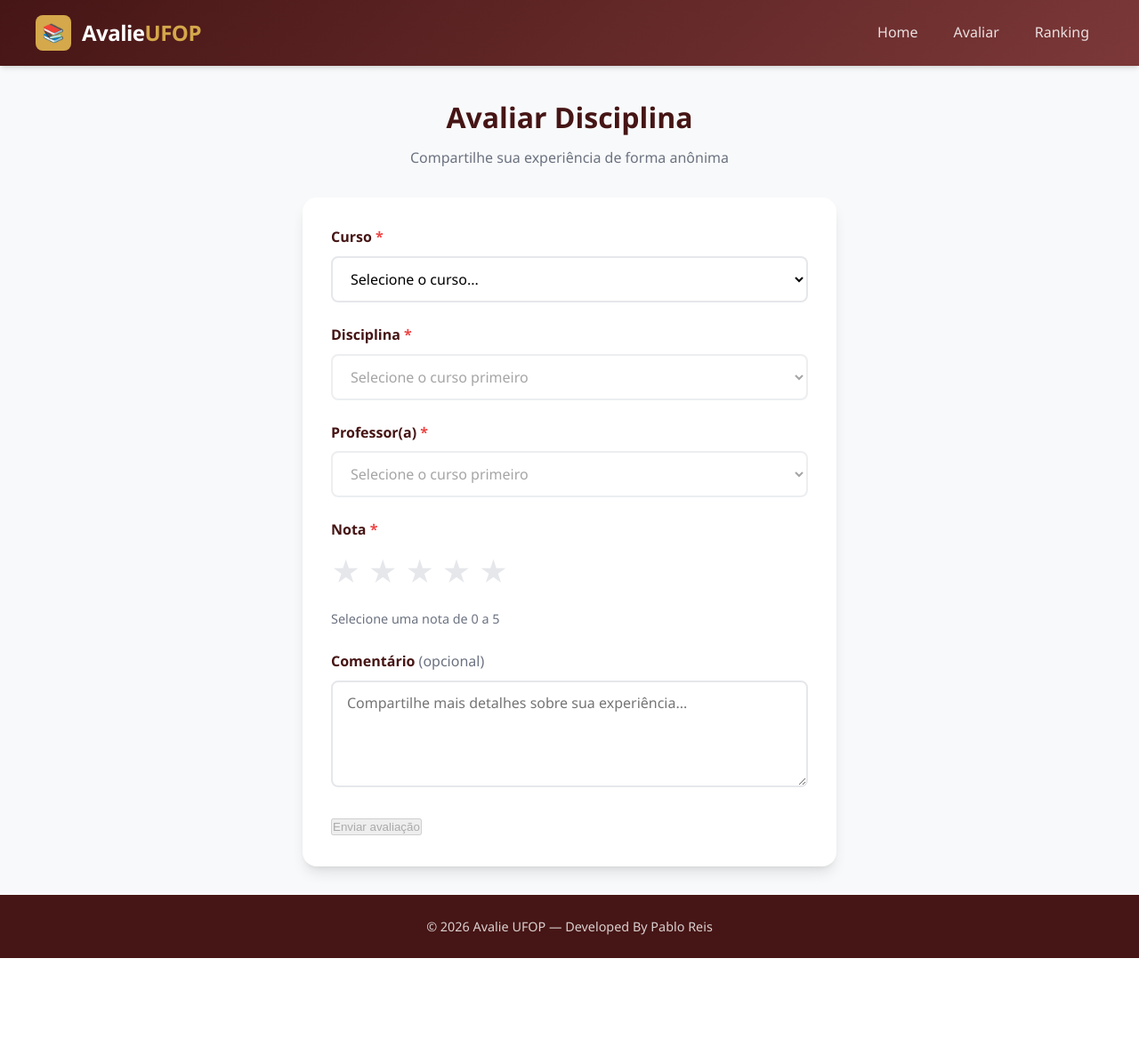
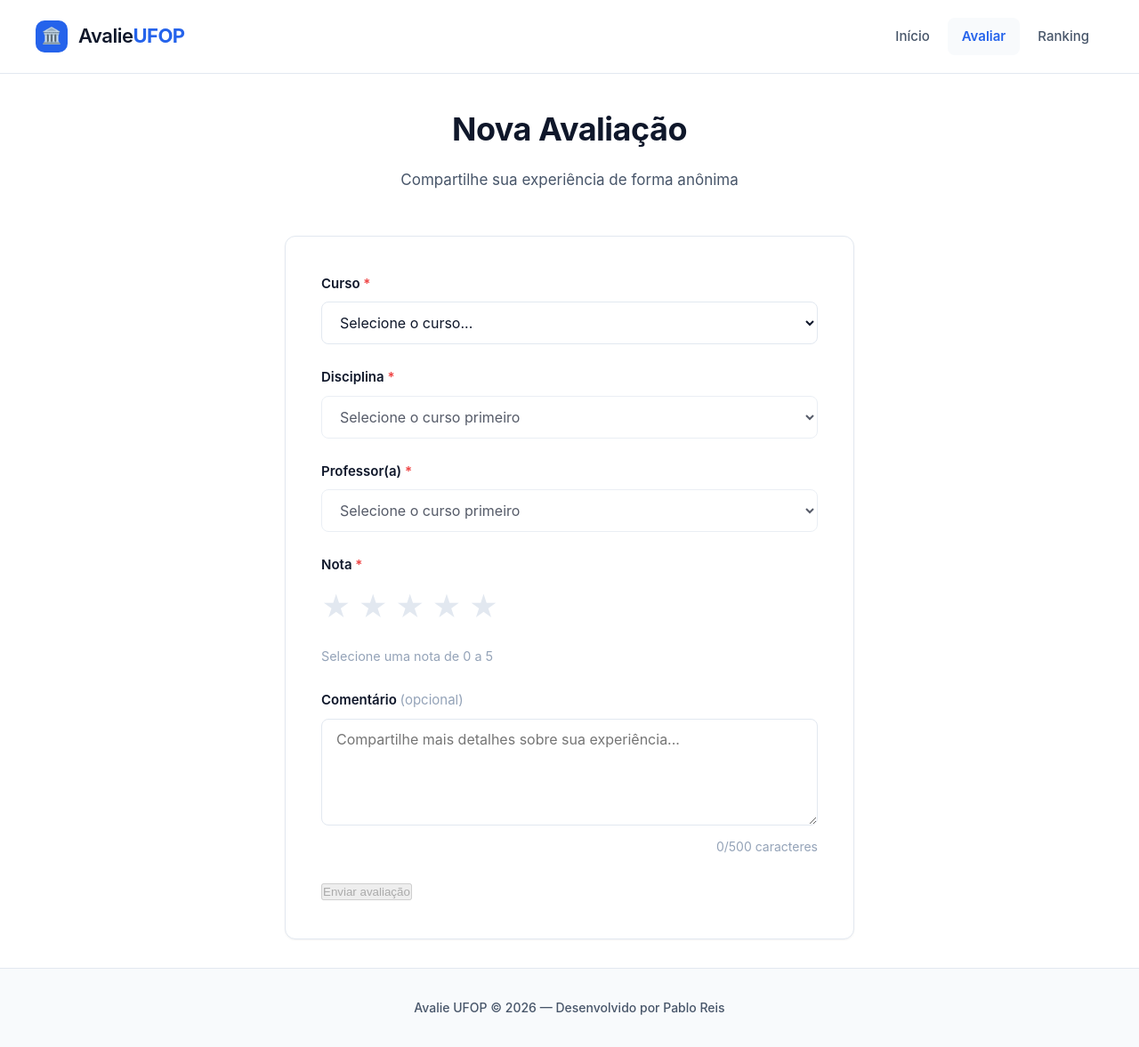
Before and after one commit to pabloreis5/avalie-ufop, a Flask app: page /avaliar in a window 1280 px wide. Shown: the whole page at 89% size. Before the commit the page ends 1077 px from the top, so only its background shows below. Run offline with Flask 3, Linux system fonts and the light colour scheme; data comes from the database, SQL or seed files in the repository.

Commit message:
finalizado - design

```diff
--- a/src/app.py
+++ b/src/app.py
@@ -1,9 +1,10 @@
 import sqlite3
-from flask import Flask, render_template, request, redirect, url_for
-
+from flask import Flask, render_template, request, redirect, url_for, flash
+import secrets
 
 
 app = Flask(__name__)
+app.secret_key = secrets.token_hex(16)
 DATABASE = "app.db"
 
 DISCIPLINAS_SI = [
@@ -86,8 +87,9 @@ def init_db():
             curso_id INTEGER NOT NULL,
             disciplina_id INTEGER NOT NULL,
             professor_id INTEGER NOT NULL,
-            nota INTEGER NOT NULL,
-            comentario TEXT
+            nota INTEGER NOT NULL CHECK(nota >= 0 AND nota <= 5),
+            comentario TEXT,
+            created_at TIMESTAMP DEFAULT CURRENT_TIMESTAMP
         )
     """)
 
@@ -153,7 +155,27 @@ def seed_data():
 
 @app.route("/")
 def index():
-    return render_template("index.html")
+    conn = get_db()
+    cursor = conn.cursor()
+
+    # Estatísticas
+    cursor.execute("SELECT COUNT(*) FROM avaliacao")
+    total_avaliacoes = cursor.fetchone()[0]
+
+    cursor.execute("SELECT COUNT(DISTINCT disciplina_id) FROM avaliacao")
+    disciplinas_avaliadas = cursor.fetchone()[0]
+
+    cursor.execute("SELECT ROUND(AVG(nota), 2) FROM avaliacao")
+    media_geral = cursor.fetchone()[0] or 0
+
+    conn.close()
+
+    return render_template(
+        "index.html",
+        total_avaliacoes=total_avaliacoes,
+        disciplinas_avaliadas=disciplinas_avaliadas,
+        media_geral=media_geral
+    )
 
 @app.route("/avaliar", methods=["GET", "POST"])
 def avaliar():
@@ -172,17 +194,25 @@ def avaliar():
         # Validação obrigatória (não depende do JS)
         if not (curso_id and disciplina_id and professor_id and nota):
             conn.close()
-            # Simples: volta para a página (pode melhorar com flash depois)
+            flash("Por favor, preencha todos os campos obrigatórios.", "error")
             return redirect(url_for("avaliar"))
 
         try:
             nota_int = int(nota)
         except ValueError:
             conn.close()
+            flash("Nota inválida. Selecione uma nota entre 0 e 5.", "error")
             return redirect(url_for("avaliar"))
 
         if nota_int < 0 or nota_int > 5:
             conn.close()
+            flash("Nota inválida. Selecione uma nota entre 0 e 5.", "error")
+            return redirect(url_for("avaliar"))
+
+        # Validação de tamanho do comentário
+        if comentario and len(comentario) > 500:
+            conn.close()
+            flash("O comentário deve ter no máximo 500 caracteres.", "error")
             return redirect(url_for("avaliar"))
 
         cursor.execute("""
@@ -194,6 +224,7 @@ def avaliar():
         conn.commit()
         conn.close()
 
+        flash("Avaliação enviada com sucesso! Obrigado pelo seu feedback.", "success")
         return redirect(url_for("index"))
 
 
--- a/src/static/app.js
+++ b/src/static/app.js
@@ -67,5 +67,25 @@ document.addEventListener("DOMContentLoaded", () => {
     filterByCurso(cursoId);
   });
 
+  // Contador de caracteres para o comentário
+  const comentarioField = document.getElementById("comentario");
+  const charCount = document.getElementById("char-count");
+
+  if (comentarioField && charCount) {
+    comentarioField.addEventListener("input", () => {
+      const count = comentarioField.value.length;
+      charCount.textContent = count;
+
+      // Muda a cor quando está próximo do limite
+      if (count > 450) {
+        charCount.style.color = "var(--error)";
+      } else if (count > 400) {
+        charCount.style.color = "var(--accent)";
+      } else {
+        charCount.style.color = "var(--text-muted)";
+      }
+    });
+  }
+
   console.log("app.js ativo: curso -> disciplina, professor e nota.");
 });
--- a/src/static/style.css
+++ b/src/static/style.css
@@ -1,18 +1,24 @@
 /* ===== VARIÁVEIS E RESET ===== */
 :root {
-  --primary: #461515;
-  --primary-light: #7c3838;
-  --accent: #d4a84b;
-  --accent-light: #e8c97a;
-  --background: #f8f9fa;
-  --surface: #ffffff;
-  --text: #1a1a1a;
-  --text-muted: #6b7280;
-  --border: #e5e7eb;
-  --success: #22c55e;
+  --primary: #2563eb;
+  --primary-light: #3b82f6;
+  --primary-dark: #1e40af;
+  --accent: #0ea5e9;
+  --accent-light: #38bdf8;
+  --background: #ffffff;
+  --surface: #f8fafc;
+  --surface-elevated: #ffffff;
+  --text: #0f172a;
+  --text-secondary: #475569;
+  --text-muted: #94a3b8;
+  --border: #e2e8f0;
+  --success: #10b981;
   --error: #ef4444;
-  --shadow: 0 4px 6px -1px rgba(0, 0, 0, 0.1), 0 2px 4px -2px rgba(0, 0, 0, 0.1);
-  --shadow-lg: 0 10px 15px -3px rgba(0, 0, 0, 0.1), 0 4px 6px -4px rgba(0, 0, 0, 0.1);
+  --shadow-sm: 0 1px 2px 0 rgba(0, 0, 0, 0.05);
+  --shadow: 0 1px 3px 0 rgba(0, 0, 0, 0.1), 0 1px 2px -1px rgba(0, 0, 0, 0.1);
+  --shadow-lg: 0 4px 6px -1px rgba(0, 0, 0, 0.1), 0 2px 4px -2px rgba(0, 0, 0, 0.1);
+  --radius: 12px;
+  --radius-sm: 8px;
 }
 
 * {
@@ -22,23 +28,28 @@
 }
 
 body {
-  font-family: 'Segoe UI', system-ui, -apple-system, sans-serif;
+  font-family: -apple-system, BlinkMacSystemFont, 'Inter', 'Segoe UI', 'Roboto', sans-serif;
   background: var(--background);
   color: var(--text);
-  line-height: 1.6;
+  line-height: 1.7;
   min-height: 100vh;
   display: flex;
   flex-direction: column;
+  font-size: 16px;
+  -webkit-font-smoothing: antialiased;
+  -moz-osx-font-smoothing: grayscale;
 }
 
 /* ===== HEADER ===== */
 header {
-  background: linear-gradient(135deg, var(--primary) 0%, var(--primary-light) 100%);
-  padding: 1rem 2rem;
-  box-shadow: var(--shadow);
+  background: var(--surface-elevated);
+  padding: 1.25rem 2rem;
+  border-bottom: 1px solid var(--border);
   position: sticky;
   top: 0;
   z-index: 100;
+  backdrop-filter: blur(8px);
+  background: rgba(255, 255, 255, 0.9);
 }
 
 .header-content {
@@ -54,48 +65,61 @@ header {
   align-items: center;
   gap: 0.75rem;
   text-decoration: none;
-  color: white;
+  color: var(--text);
+  transition: opacity 0.2s ease;
+}
+
+.logo:hover {
+  opacity: 0.7;
 }
 
 .logo-icon {
-  width: 40px;
-  height: 40px;
-  background: var(--accent);
-  border-radius: 8px;
+  width: 36px;
+  height: 36px;
+  background: var(--primary);
+  border-radius: 10px;
   display: flex;
   align-items: center;
   justify-content: center;
-  font-size: 1.25rem;
+  font-size: 1.125rem;
 }
 
 .logo-text {
-  font-size: 1.5rem;
-  font-weight: 700;
+  font-size: 1.375rem;
+  font-weight: 600;
   letter-spacing: -0.5px;
+  color: var(--text);
 }
 
 .logo-text span {
-  color: var(--accent);
+  color: var(--primary);
+  font-weight: 700;
 }
 
 nav {
   display: flex;
-  gap: 0.5rem;
+  gap: 0.25rem;
 }
 
 nav a {
-  color: rgba(255, 255, 255, 0.85);
+  color: var(--text-secondary);
   text-decoration: none;
   padding: 0.5rem 1rem;
-  border-radius: 6px;
+  border-radius: var(--radius-sm);
   font-weight: 500;
-  transition: all 0.2s ease;
+  font-size: 0.9375rem;
+  transition: all 0.15s ease;
 }
 
-nav a:hover,
+nav a:hover {
+  color: var(--primary);
+  background: var(--surface);
+}
+
 nav a.active {
-  background: rgba(255, 255, 255, 0.15);
-  color: white;
+  color: var(--primary);
+  background: var(--surface);
+  font-weight: 600;
 }
 
 /* ===== MAIN CONTENT ===== */
@@ -237,27 +344,31 @@ main {
 /* ===== PAGE HEADER ===== */
 .page-header {
   text-align: center;
-  margin-bottom: 2rem;
+  margin-bottom: 3rem;
 }
 
 .page-header h1 {
-  font-size: 2rem;
-  color: var(--primary);
-  margin-bottom: 0.5rem;
+  font-size: 2.25rem;
+  color: var(--text);
+  margin-bottom: 0.75rem;
+  font-weight: 700;
+  letter-spacing: -0.5px;
 }
 
 .page-header p {
-  color: var(--text-muted);
+  color: var(--text-secondary);
+  font-size: 1.0625rem;
 }
 
 /* ===== FORM STYLES ===== */
 .form-container {
-  max-width: 600px;
+  max-width: 640px;
   margin: 0 auto;
-  background: var(--surface);
-  padding: 2rem;
-  border-radius: 16px;
-  box-shadow: var(--shadow-lg);
+  background: var(--surface-elevated);
+  padding: 2.5rem;
+  border-radius: var(--radius);
+  border: 1px solid var(--border);
+  box-shadow: var(--shadow-sm);
 }
 
 .form-group {
@@ -268,7 +379,8 @@ main {
   display: block;
   font-weight: 600;
   margin-bottom: 0.5rem;
-  color: var(--primary);
+  color: var(--text);
+  font-size: 0.9375rem;
 }
 
 .form-group label .required {
@@ -279,18 +391,22 @@ main {
 .form-group textarea {
   width: 100%;
   padding: 0.75rem 1rem;
-  border: 2px solid var(--border);
-  border-radius: 8px;
+  border: 1.5px solid var(--border);
+  border-radius: var(--radius-sm);
   font-size: 1rem;
   font-family: inherit;
-  background: var(--surface);
-  transition: border-color 0.2s ease, box-shadow 0.2s ease;
+  background: var(--background);
+  transition: all 0.15s ease;
+  color: var(--text);
 }
 
 .form-group select:focus,
 .form-group textarea:focus {
   outline: none;
-  border-color: var(--accent);
+  border-color: var(--primary);
+  background: var(--surface-elevated);
+  box-shadow: 0 0 0 3px rgba(37, 99, 235, 0.1);
+}
   box-shadow: 0 0 0 3px rgba(212, 168, 75, 0.2);
 }
 
@@ -511,49 +627,46 @@ main {
 
 /* ===== FLASH MESSAGES ===== */
 .flash-messages {
-  max-width: 600px;
-  margin: 0 auto 1.5rem;
+  max-width: 640px;
+  margin: 0 auto 2rem;
 }
 
 .flash {
   padding: 1rem 1.5rem;
-  border-radius: 8px;
-  margin-bottom: 0.5rem;
+  border-radius: var(--radius-sm);
+  margin-bottom: 0.75rem;
   font-weight: 500;
+  border: 1.5px solid;
+  display: flex;
+  align-items: center;
+  gap: 0.75rem;
 }
 
 .flash.success {
-  background: rgba(34, 197, 94, 0.15);
-  color: #16a34a;
-  border: 1px solid rgba(34, 197, 94, 0.3);
+  background: rgba(16, 185, 129, 0.08);
+  color: #059669;
+  border-color: rgba(16, 185, 129, 0.2);
 }
 
 .flash.error {
-  background: rgba(239, 68, 68, 0.15);
+  background: rgba(239, 68, 68, 0.08);
   color: #dc2626;
-  border: 1px solid rgba(239, 68, 68, 0.3);
+  border-color: rgba(239, 68, 68, 0.2);
 }
 
 /* ===== FOOTER ===== */
 footer {
-  background: var(--primary);
-  color: rgba(255, 255, 255, 0.8);
+  background: var(--surface);
+  border-top: 1px solid var(--border);
+  padding: 2rem;
   text-align: center;
-  padding: 1.5rem;
   margin-top: auto;
 }
 
 footer p {
-  font-size: 0.9rem;
-}
-
-footer a {
-  color: var(--accent);
-  text-decoration: none;
-}
-
-footer a:hover {
-  text-decoration: underline;
+  color: var(--text-secondary);
+  font-size: 0.875rem;
+  font-weight: 500;
 }
 
 /* ===== RESPONSIVE ===== */
--- a/src/templates/avaliar.html
+++ b/src/templates/avaliar.html
@@ -11,14 +11,14 @@
     <header>
       <div class="header-content">
         <a href="/" class="logo">
-          <div class="logo-icon">📚</div>
+          <div class="logo-icon">🏛️</div>
           <div class="logo-text">
             Avalie<span>UFOP</span>
           </div>
         </a>
         <nav>
-          <a href="/">Home</a>
-          <a href="/avaliar">Avaliar</a>
+          <a href="/">Início</a>
+          <a href="/avaliar" class="active">Avaliar</a>
           <a href="/ranking">Ranking</a>
         </nav>
       </div>
@@ -26,7 +26,7 @@
 
     <main>
       <div class="page-header">
-        <h1>Avaliar Disciplina</h1>
+        <h1>Nova Avaliação</h1>
         <p>Compartilhe sua experiência de forma anônima</p>
       </div>
 
@@ -105,6 +105,9 @@
           <div class="form-group">
             <label for="comentario">Comentário <span style="color: var(--text-muted); font-weight: normal;">(opcional)</span></label>
             <textarea id="comentario" name="comentario" placeholder="Compartilhe mais detalhes sobre sua experiência..." maxlength="500"></textarea>
+            <div style="text-align: right; font-size: 0.875rem; color: var(--text-muted); margin-top: 0.25rem;">
+              <span id="char-count">0</span>/500 caracteres
+            </div>
           </div>
 
           <button id="btnEnviar" type="submit" disabled>Enviar avaliação</button>
@@ -113,7 +116,7 @@
     </main>
 
     <footer>
-      <p>© 2026 Avalie UFOP — Developed By Pablo Reis</p>
+      <p>Avalie UFOP © 2026 — Desenvolvido por Pablo Reis</p>
     </footer>
 
     <script src="{{ url_for('static', filename='app.js') }}"></script>
```
Also changed, not shown: other parts of src/static/style.css (+128 -45 lines), final-version.md (added, +157 -0 lines), src/templates/index.html (+41 -11 lines), src/templates/ranking.html (+8 -8 lines).
